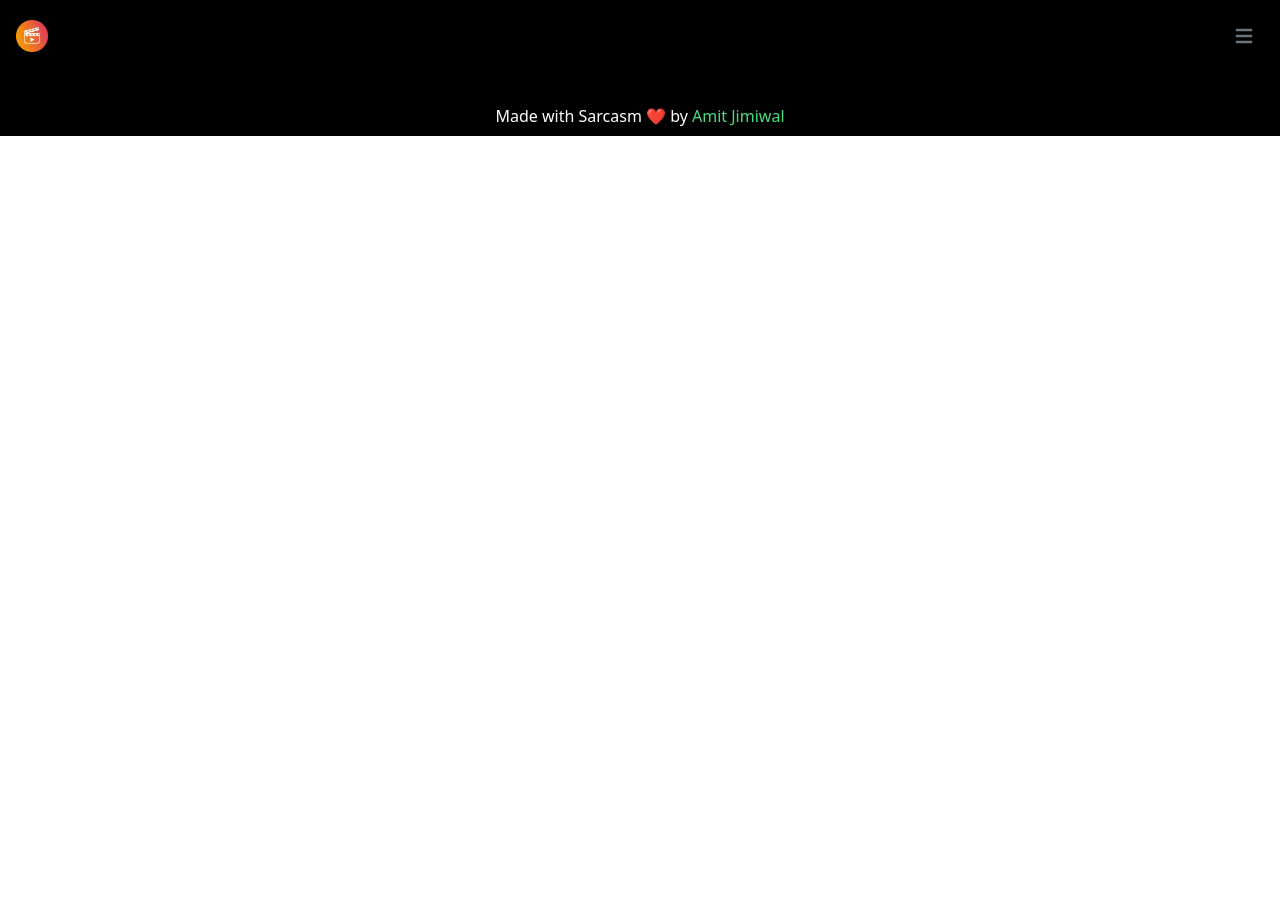
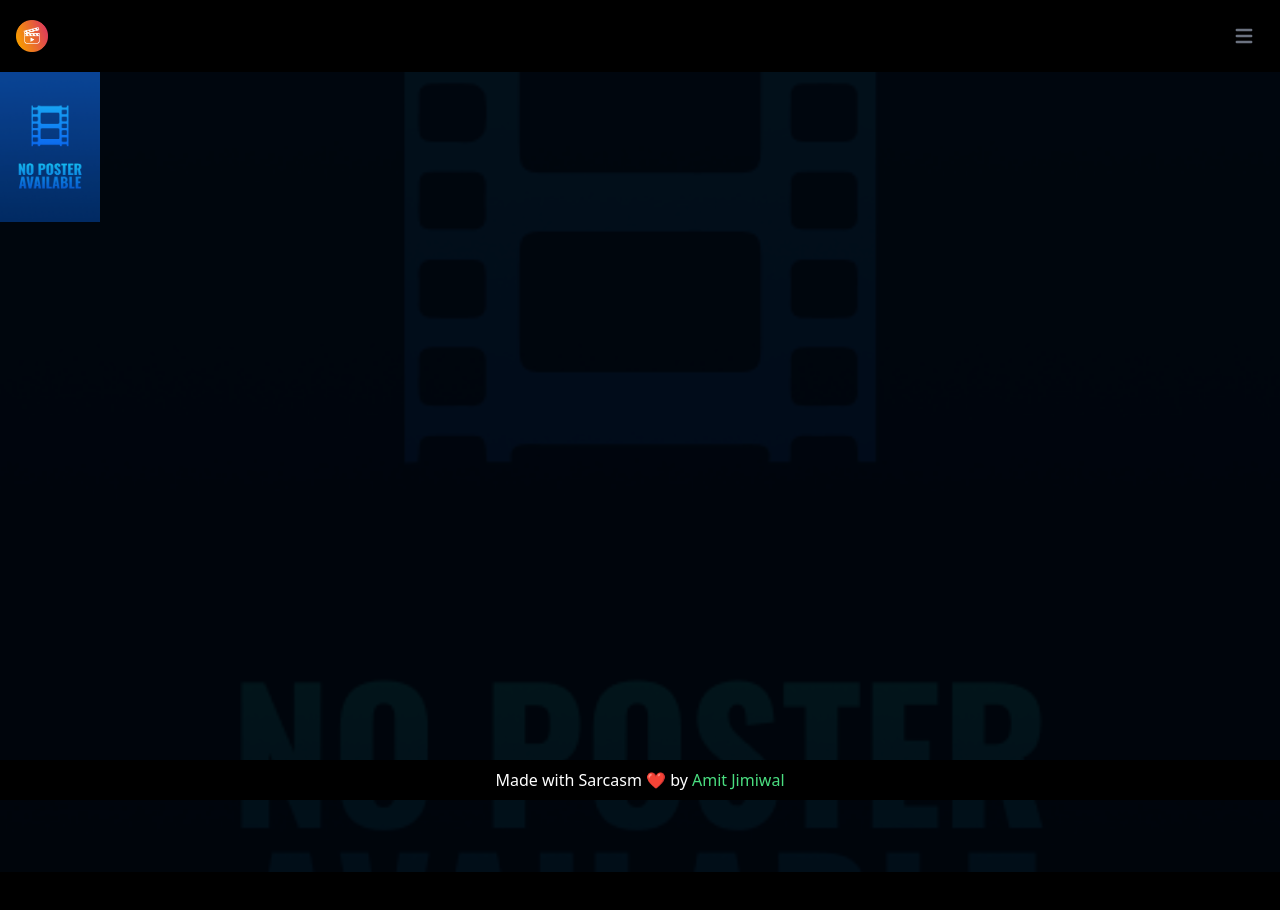
Before and after one commit to amitjimiwal/AntiNormieHub, a React (Vite) app: page /1/1 in a window 1280 px wide. Before the commit the page ends 800 px from the top, so only its background shows below. Built offline with nearby package versions, Linux system fonts and the light colour scheme; no server answers.

Commit message:
movie info

```diff
--- a/src/pages/details/Details.jsx
+++ b/src/pages/details/Details.jsx
@@ -1,9 +1,30 @@
+import { useParams } from "react-router-dom";
+import useFetch from "../../hooks/useFetch";
+import { useSelector } from "react-redux";
+import image from "../../assets/images/no-poster.png";
+import MovieInformation from "./components/MovieInformation";
+const Details = () => {
+  const { secure_base_url, size } = useSelector(
+    (state) => state.homepageSlice.url
+  );
+  const { showtype, id } = useParams();
+  // fetching that movie details
+  const { data, loading } = useFetch(`/${showtype}/${id}`);
+  const { data: credits, loading: creditsLoading } = useFetch(
+    `/${showtype}/${id}/credits`
+  );
+  return (
+    <div className="w-full h-[100vh] relative">
+    {data && <MovieInformation poster={data.poster_path} />}
+     {data &&<div className="absolute top-0 h-full w-full object-center opacity-10"> <img className="w-full h-full object-cover"
+        src={
+          data.backdrop_path ? secure_base_url+size+data.backdrop_path : image
+        }
+      /></div>}
+      <div>
+        <h1></h1>      </div>
+    </div>
+  );
+};
 
-
-const Details = () => {
-  return (
-    <div>Details</div>
-  )
-}
-
-export default Details
+export default Details;
--- /dev/null
+++ b/src/pages/details/components/MovieInformation.jsx
@@ -0,0 +1,23 @@
+import image from "../../../assets/images/no-poster.png";
+import { useSelector } from "react-redux";
+const MovieInformation = ({poster}) => {
+  const { secure_base_url, size } = useSelector(
+      (state) => state.homepageSlice.url
+  );
+  return (
+      <div className="w-[50%] h-auto flex">
+      <div>
+      <img className="w-[20%] h-auto"
+        src={
+          poster ? secure_base_url+size+poster : image
+        }
+      />
+      </div>
+      <div>
+        {/* all the desc */}
+      </div>
+    </div>
+  )
+}
+
+export default MovieInformation
--- a/src/pages/searchresult/Searchresult.jsx
+++ b/src/pages/searchresult/Searchresult.jsx
@@ -23,7 +23,7 @@ const Searchresult = () => {
     fetchSearchData();
   }, [loading]);
   return (
-    <>
+    <div className="min-h-[100vh]">
     {loading?
     <div className="lds-dual-ring w-full h-[80vh] flex justify-center items-center"></div>
     :
@@ -45,7 +45,7 @@ const Searchresult = () => {
       </>
     )
     }
-    </>
+    </div>
   );
 };
 
```
